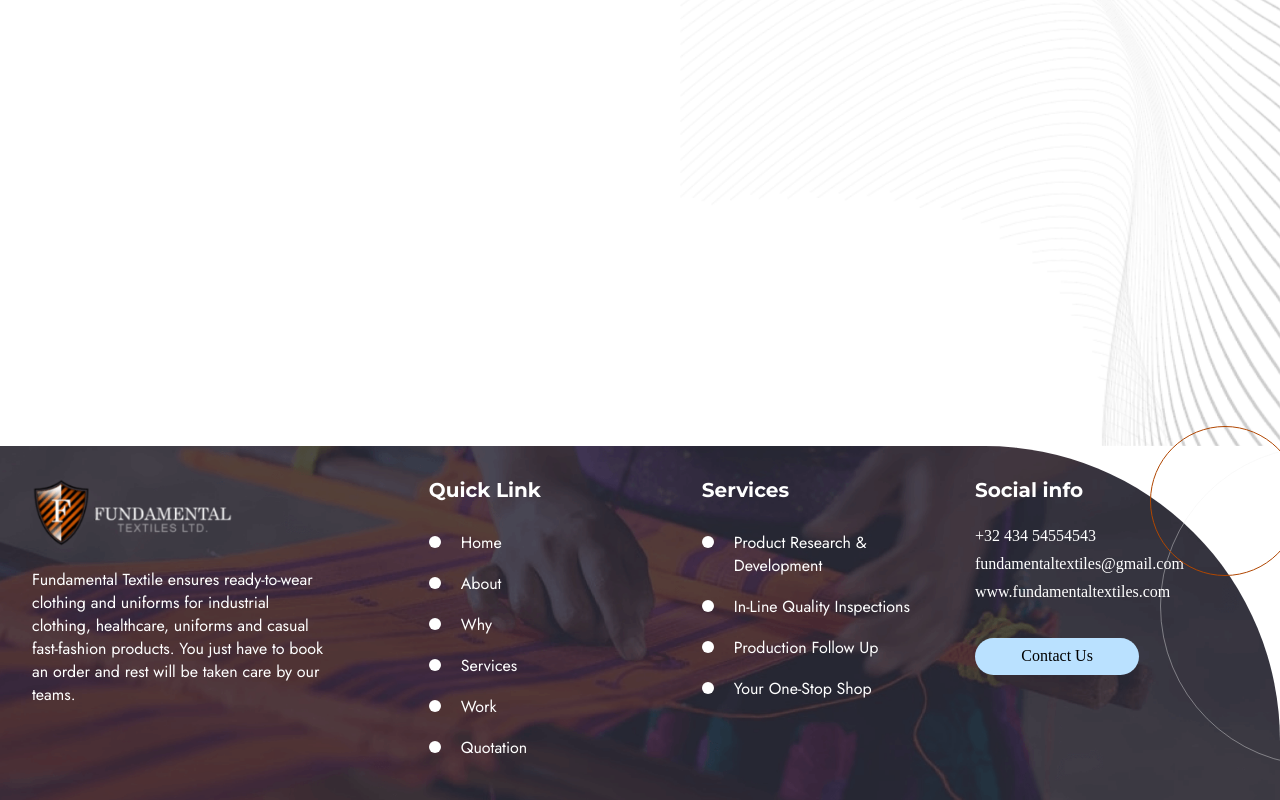
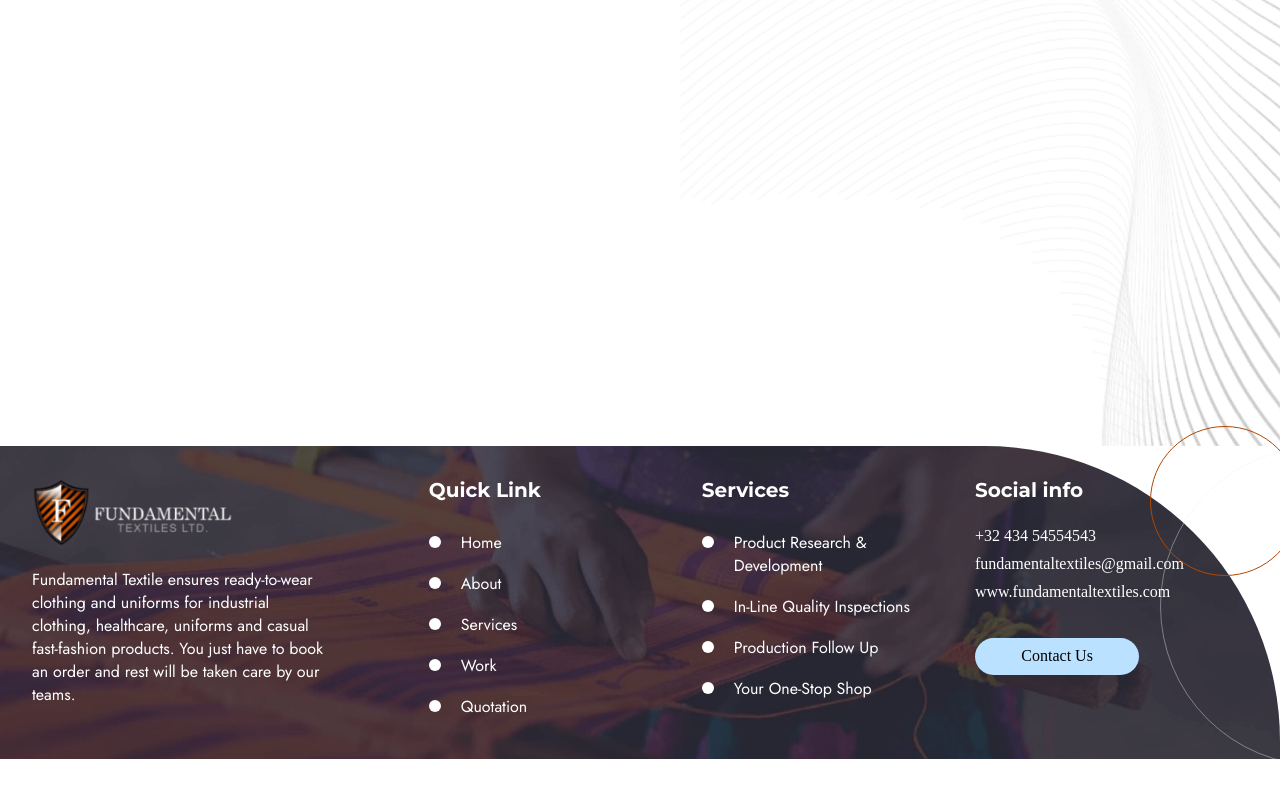
Before and after one commit to asimwarraich/fundamentalnew, a React (Vite) app: page / in a window 1280 px wide. Shown: the part 3238-4038 px from the top of the page. After the commit the page ends 4004 px from the top, so only its background shows below. Built offline with nearby package versions, Linux system fonts and the light colour scheme.

Commit message:
fixs and  deploy

```diff
--- a/src/components/Footer.jsx
+++ b/src/components/Footer.jsx
@@ -37,9 +37,7 @@ export default function Footer() {
           >
             About
           </NavLink>
-          <NavLink to="/" className="footer__contact__col__link">
-            Why
-          </NavLink>
+
           <NavLink to="/" className="footer__contact__col__link">
             Services
           </NavLink>
```
